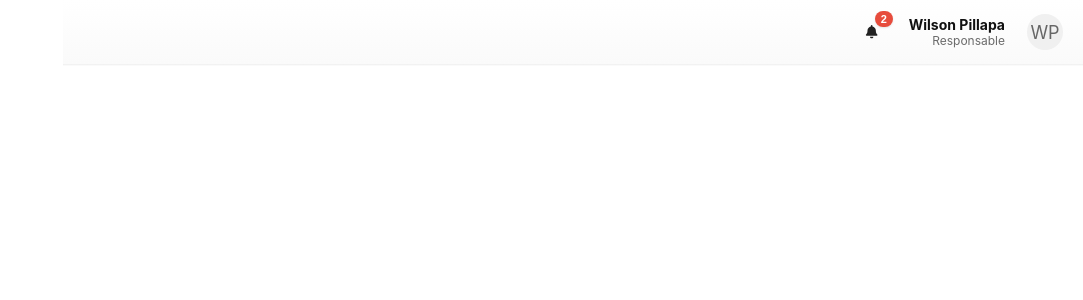
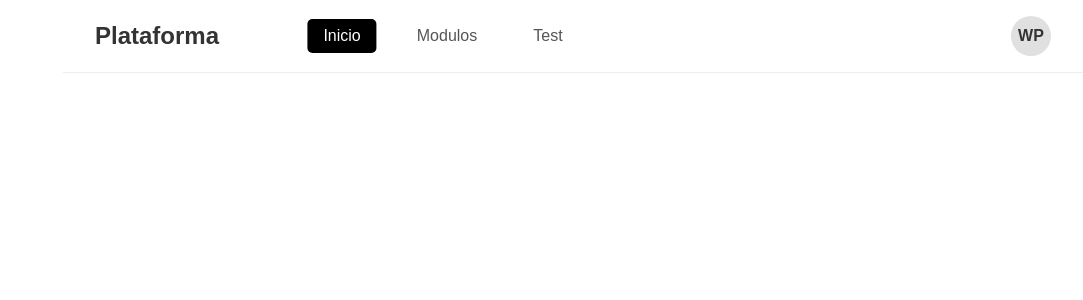
Before and after one commit to JumboJhon04/ProyectoMyCS2, a React (Create React App) app: page / in a window 1280 px wide. Shown: the top 300 px of the page, without its empty margins (197-1280 px from the left). Built offline with nearby package versions, Linux system fonts and the light colour scheme.

Commit message:
Creación del header del usuario

```diff
--- a/src/components/Header/HeaderWrapper.js
+++ b/src/components/Header/HeaderWrapper.js
@@ -3,6 +3,7 @@ import { useUser } from '../../context/UserContext';
 import AdminHeader from './AdminHeader';
 import ResponsableHeader from './ResponsableHeader';
 import Header from './Header';
+import UserHeader from './UserHeader';
 
 const HeaderWrapper = ({ onToggleSidebar }) => {
   const { user } = useUser();
@@ -16,7 +17,7 @@ const HeaderWrapper = ({ onToggleSidebar }) => {
     case 'responsable':
       return <ResponsableHeader onToggleSidebar={onToggleSidebar} />;
     case 'user':
-      return <Header onToggleSidebar={onToggleSidebar} />;
+      return <UserHeader onToggleSidebar={onToggleSidebar} />;
     default:
       return null;
   }
--- a/src/components/Header/UserHeader.js
+++ b/src/components/Header/UserHeader.js
@@ -1,6 +1,6 @@
-import React, { useState} from "react";
-import { useUser} from "../../context/UserContext";
-import '.UserHeader.css';
+import React, { useState } from "react";
+import { useUser } from "../../context/UserContext";
+import './UserHeader.css';
 
 const getInitials = (name) => {
   if (!name) return "";
```
